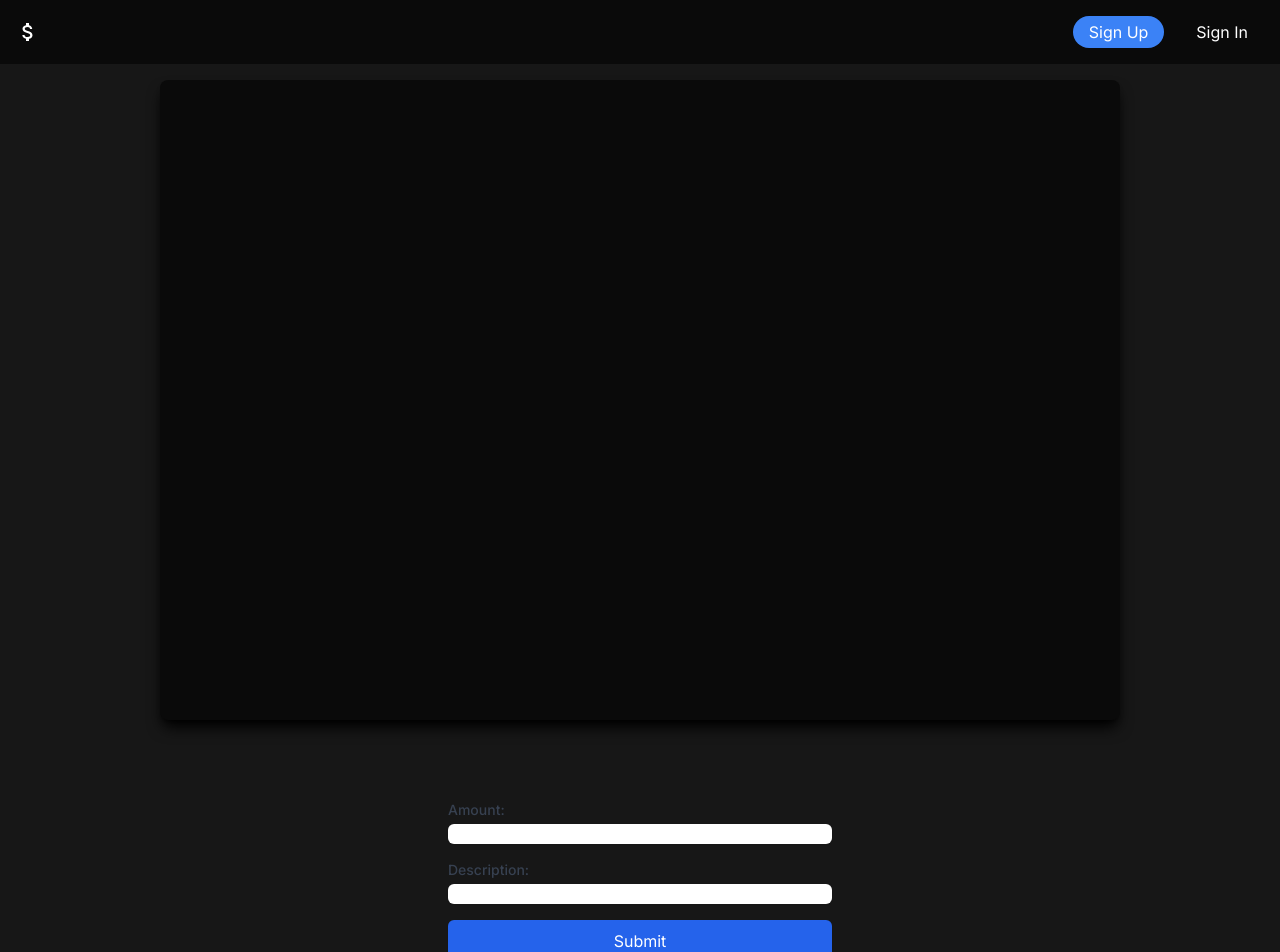
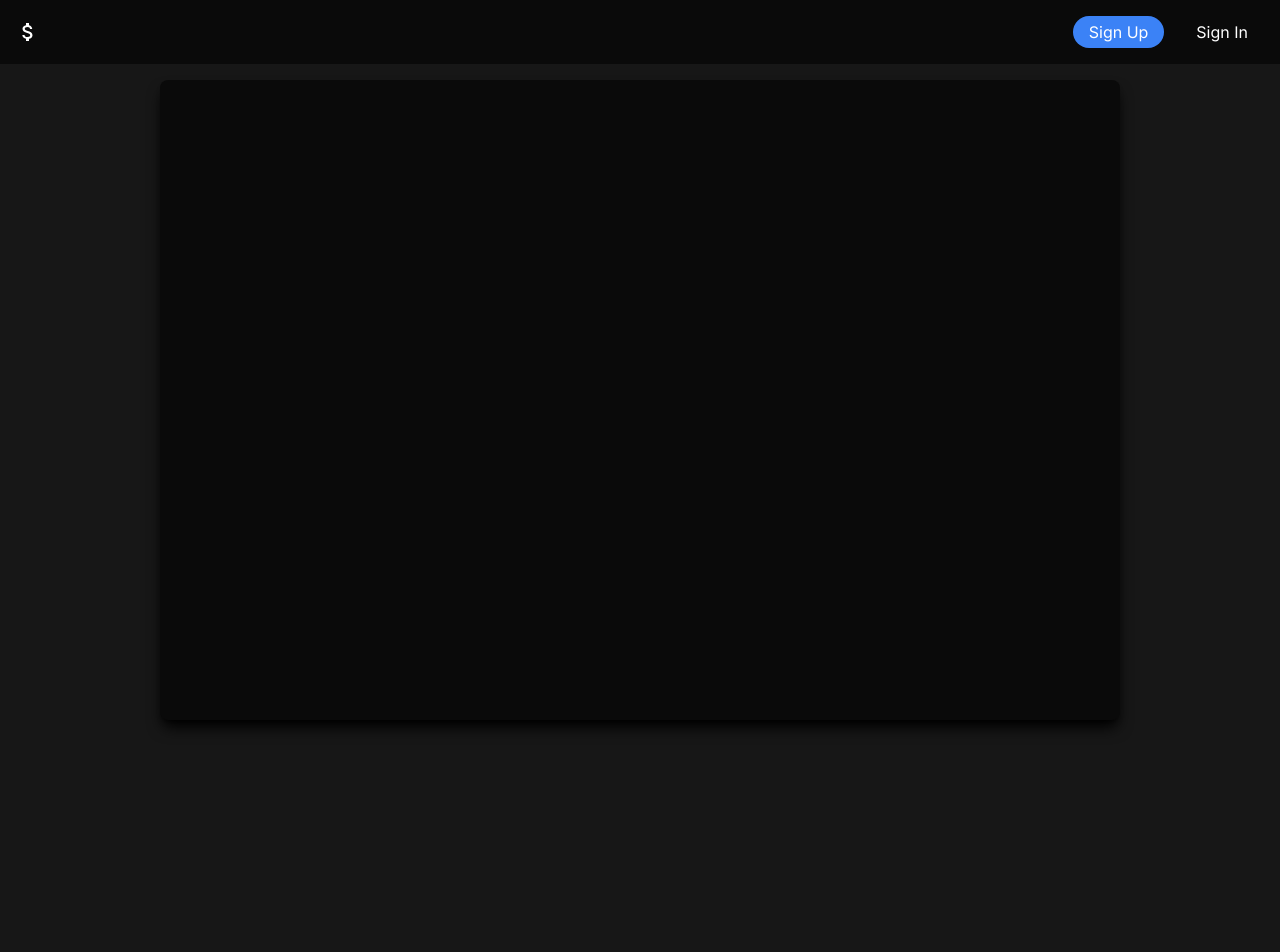
Before and after one commit to alpha-og/Finance-Tracker, a Next.js app in the folder client/: page / in a window 1280 px wide. Shown: the top 952 px of the page. After the commit the page ends 800 px from the top, so only its background shows below. Built offline with nearby package versions, Linux system fonts and the light colour scheme.

Commit message:
removed debug entries

```diff
--- a/client/src/app/layout.tsx
+++ b/client/src/app/layout.tsx
@@ -2,7 +2,6 @@ import type { Metadata } from "next";
 import { Inter } from "next/font/google";
 import "./globals.css";
 import { Navbar } from "../components/components";
-import TransactionForm from "../components/TransactionForm";
 
 const inter = Inter({ subsets: ["latin"] });
 
@@ -11,17 +10,20 @@ export const metadata: Metadata = {
   description: "Track your finances",
 };
 
- export default function RootLayout({
+export default function RootLayout({
   children,
 }: Readonly<{
   children: React.ReactNode;
 }>) {
   return (
     <html lang="en">
-      <body className={inter.className + " w-screen h-screen text-white"}>
+      <body
+        className={
+          inter.className + " w-screen h-screen flex flex-col text-white"
+        }
+      >
         <Navbar />
         {children}
-        <TransactionForm/>
       </body>
     </html>
   );
```
